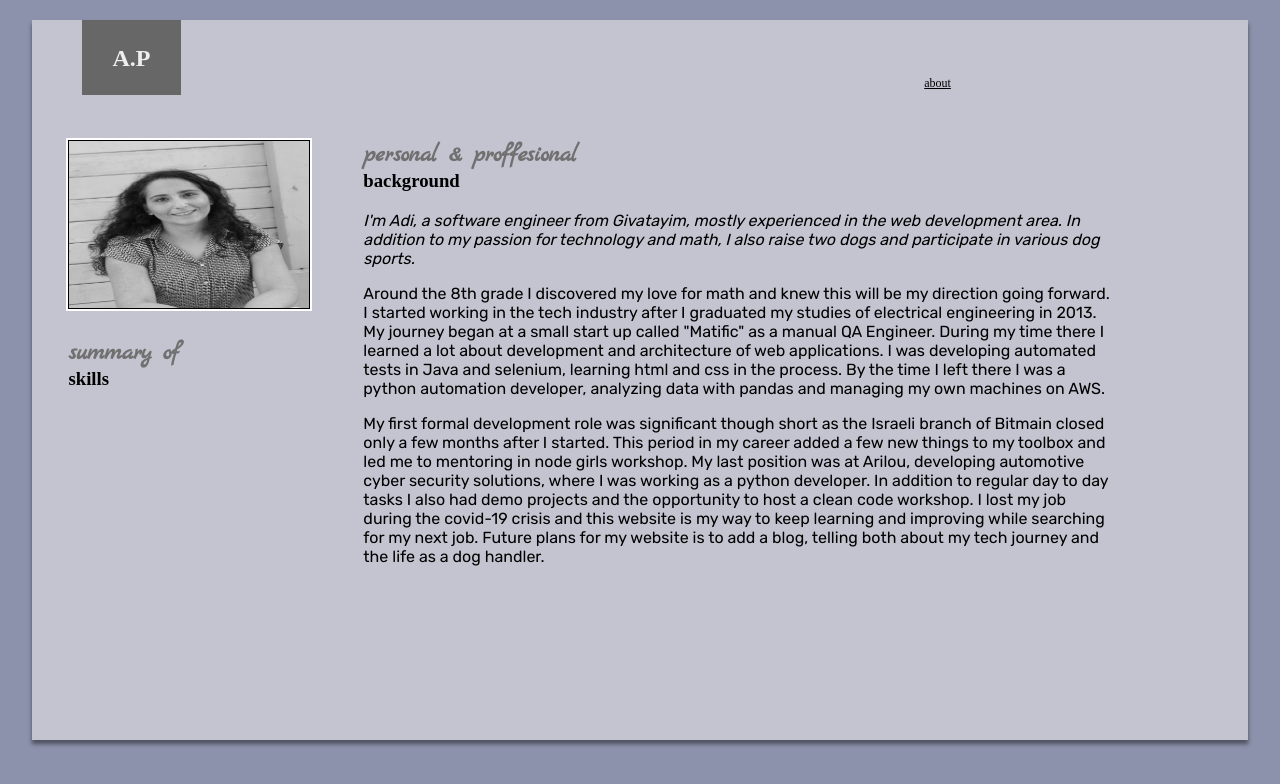
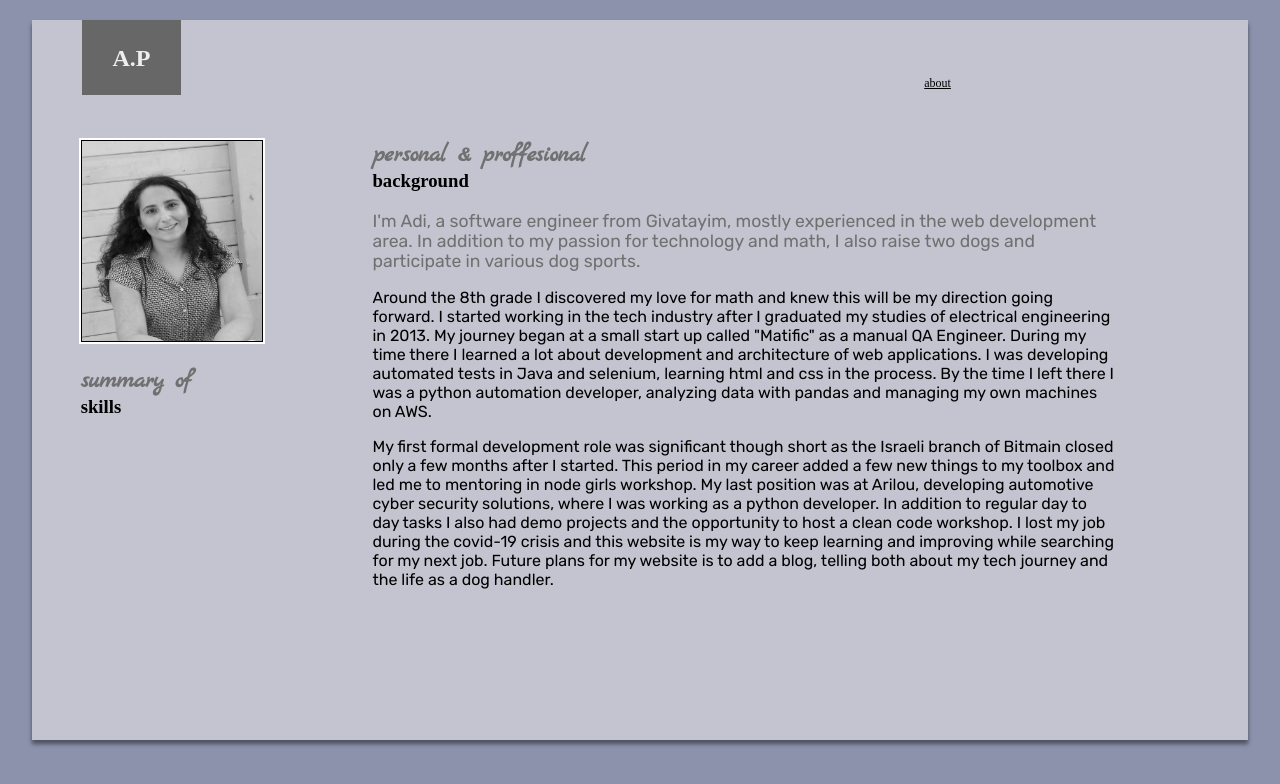
Before and after one commit to Adipie/personal_blog, a React (Create React App) app: page / in a window 1280 px wide. Shown: the top 784 px of the page. Built offline with nearby package versions, Linux system fonts and the light colour scheme; a web font is replaced by a local one.

Commit message:
adjust profile picture

```diff
--- a/src/App.css
+++ b/src/App.css
@@ -10,7 +10,8 @@
   top: 20px;
   background-color: #C4C3D0 ;
   box-shadow: 0px 4px 4px rgba(0, 0, 0, 0.25), 0px 4px 4px rgba(0, 0, 0, 0.25);
-  height: 90vh;
+  height: fit-content;
+  min-height: 90vh;
   width: 95%;
 }
 
@@ -27,14 +28,6 @@
 .content_containaer {
   padding: 50px 37px;
   position: relative;
-}
-
-.sub_header {
-  font-style: italic;
-}
-
-p.content {
-  width: 85%;
 }
 
 .top_title {
--- a/src/pages/About.css
+++ b/src/pages/About.css
@@ -3,7 +3,7 @@
 .about_content {
     font-family: "Rubik";
     position: absolute;
-    left: 3%;
+    left: 4%;
     z-index: 100;
 }
 
@@ -18,11 +18,21 @@
   }
 
   #profile_pic {
-    width: 240px;
-    height: 167px;
+    width: 180px;
+    height: 200px;
     border: 1px solid black;
     outline: 2px solid white;
-    margin-bottom: 25px;
+    margin-bottom: 20px;
+  }
+
+  .sub_header {
+    color: #707070;
+    font-weight: 590;
+    font-size: 1.1em;
+  }
+
+  p.content {
+    width: 85%;
   }
 
   @media screen and (max-width: 960px) {
```
Also changed, not shown: src/images/profile.jpg.
